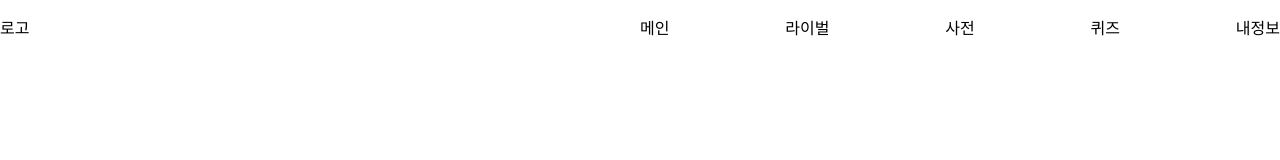
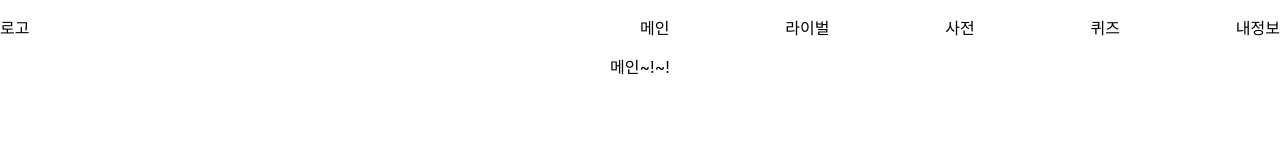
Before and after one commit to seogaeun/kkanbustock-frontend, a React (Create React App) app: page / in a window 1280 px wide. Shown: the top 160 px of the page. Built offline with nearby package versions, Linux system fonts and the light colour scheme.

Commit message:
[Add]메인 페이지 추가

```diff
--- a/src/App.js
+++ b/src/App.js
@@ -1,12 +1,17 @@
 import './styles/App.css';
+import Main from './components/Main/Main.js';
 import Login from './components/Login/Login.js';
 import Nav from './components/Nav/Nav.js';
-import { BrowserRouter } from 'react-router-dom';
+import { BrowserRouter, Route, Routes } from 'react-router-dom';
 function App() {
   return (
     <BrowserRouter>
     <div className="App">
       <Nav/>
+      <Routes>
+        <Route path='/' element={<Main/>}/>
+        <Route path="/My" element={<Login />} />
+      </Routes>
     </div>
     </BrowserRouter>
   );
--- a/src/components/Login/Login.js
+++ b/src/components/Login/Login.js
@@ -1,6 +1,5 @@
 import React, { useState, useEffect } from 'react';
 import "./Login.css";
-
 function Login() {
     const [inputId, setInputId] = useState('')
     const [inputPw, setInputPw] = useState('')
--- /dev/null
+++ b/src/components/Main/Main.js
@@ -0,0 +1,11 @@
+import React from 'react'
+
+function Main() {
+    return (
+        <div>
+            <div>메인~!~!</div>
+        </div>
+    )
+}
+
+export default Main
--- a/src/components/Nav/Nav.js
+++ b/src/components/Nav/Nav.js
@@ -11,10 +11,10 @@ function Nav() {
                 </div>
                 <div className='menuClass'>
                     <Link className='navbarMenu' to={'/'}>메인</Link>
-                    <Link className='navbarMenu' to={'/'}>라이벌</Link>
-                    <Link className='navbarMenu' to={'/'}>사전</Link>
-                    <Link className='navbarMenu' to={'/'}>퀴즈</Link>
-                    <Link className='navbarMenu' to={'/'}>내정보</Link>
+                    <Link className='navbarMenu' to={'/Rival'}>라이벌</Link>
+                    <Link className='navbarMenu' to={'/Dictionary'}>사전</Link>
+                    <Link className='navbarMenu' to={'/Quiz'}>퀴즈</Link>
+                    <Link className='navbarMenu' to={'/My'}>내정보</Link>
                 </div>
             </div>
         </div>
```
Also changed, not shown: src/components/Main/Main.css (added).
